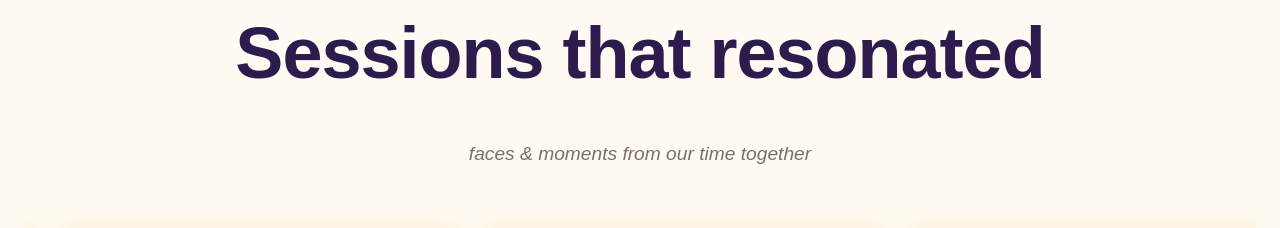
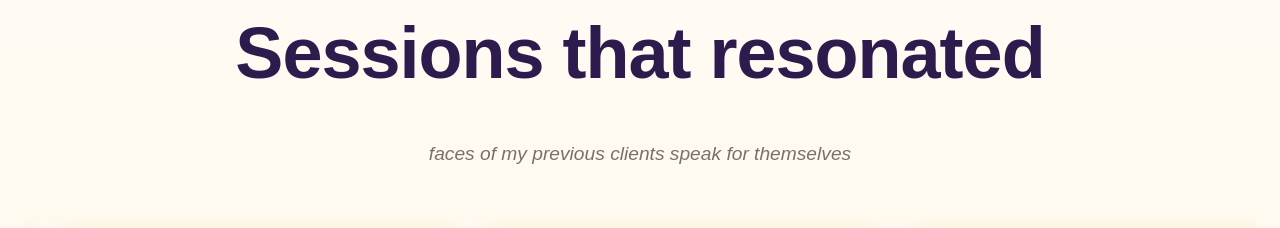
Before and after one commit to nejurgis/syzygyAstro, a React (Vite) app: page / in a window 1280 px wide. Shown: the part 3980-4208 px from the top of the page. Built offline with nearby package versions, Linux system fonts and the light colour scheme; grey boxes are pictures that could not be loaded; a web font is replaced by a local one.

Commit message:
add different copy

```diff
--- a/src/App.jsx
+++ b/src/App.jsx
@@ -302,7 +302,7 @@ function App() {
       <section className="section client-moments-section">
         <div className="container">
           <h2 className="section-title">Sessions that resonated</h2>
-          <p className="section-subtitle">faces & moments from our time together</p>
+          <p className="section-subtitle">faces of my previous clients speak for themselves</p>
         </div>
         <div className="client-photos-carousel">
           <div className="client-photos-track">
```
